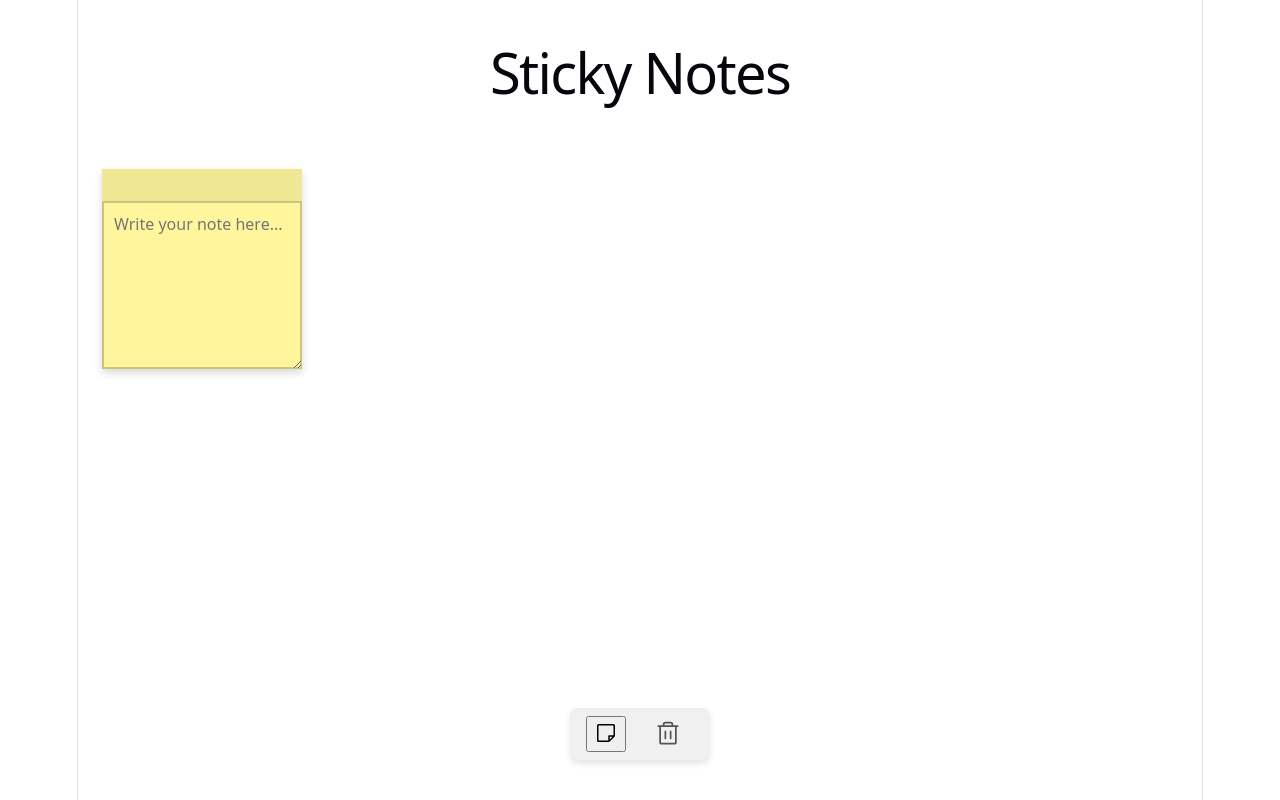
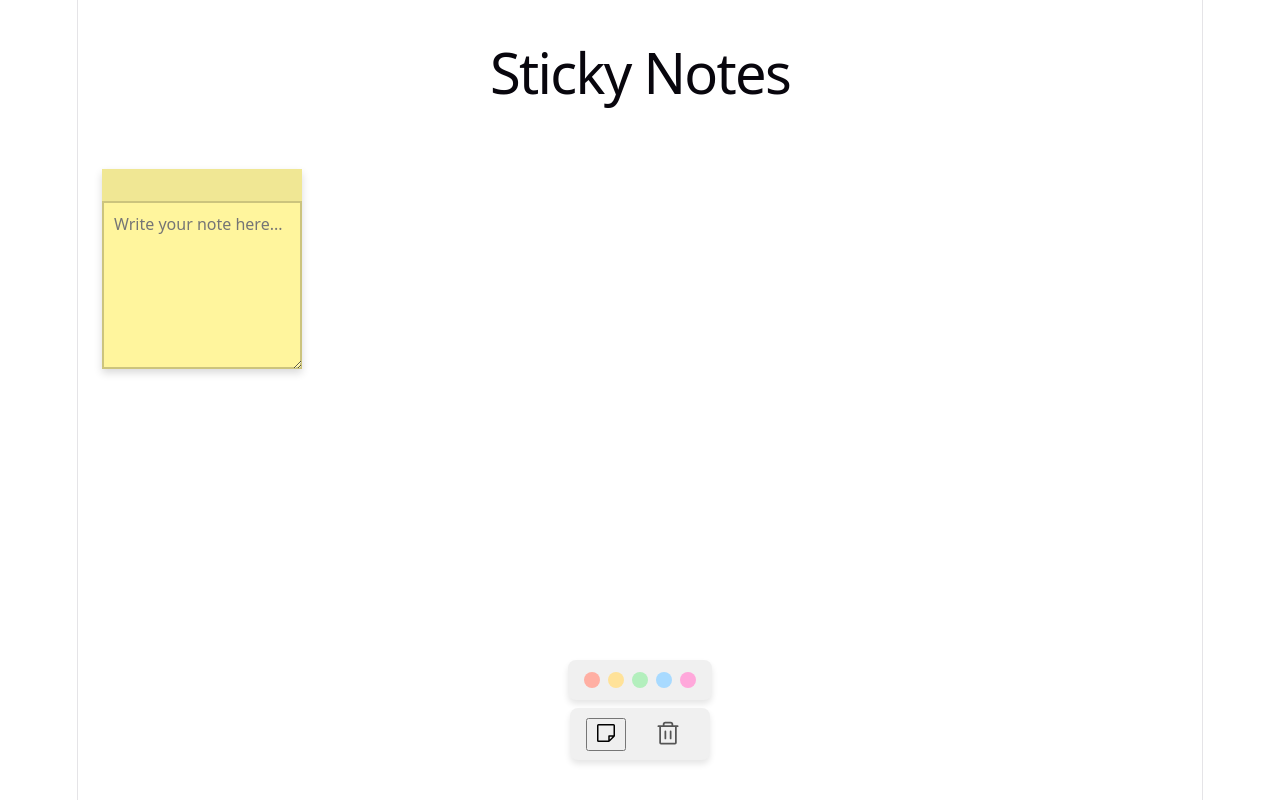
Before and after one commit to thebettertwin/sticky-notes, a React (Vite) app: page / in a window 1280 px wide. Both pictures are taken after a click on the button "Add sticky note". Built offline with nearby package versions, Linux system fonts and the light colour scheme.

Commit message:
Tidy up css/add vars and add initial colour picker

```diff
--- a/src/App.tsx
+++ b/src/App.tsx
@@ -1,7 +1,12 @@
 import { useRef, useState } from "react";
+import { NoteBlankIcon, PlusIcon } from "@phosphor-icons/react";
 import "./App.css";
+import IconButton from "./core-ui/buttons/IconButton";
+import TrashNote from "./trash-note/TrashNote";
 import Toolbar from "./core-ui/toolbar/Toolbar";
-import StickyNote, { type Note, type Pointer } from "./StickyNote/StickyNote";
+import ToolbarDock from "./core-ui/toolbar/ToolbarDock";
+import StickyNote, { type Note, type Pointer } from "./sticky-note/StickyNote";
+import ColourPicker from "./colour-picker/ColourPicker";
 
 
 const NEW_NOTE_OFFSET = 24;
@@ -9,6 +14,7 @@ const NEW_NOTE_CASCADE = 10;
 
 function App() {
   const [notes, setNotes] = useState<Note[]>([]);
+  const [showColours, setShowColours] = useState(false);
   const [isOverTrash, setIsOverTrash] = useState(false);
   const trashRef = useRef<HTMLDivElement>(null);
 
@@ -28,6 +34,7 @@ function App() {
   };
 
   const handleAddNote = () => {
+    setShowColours(true);
     setNotes((prev) => {
       const step = (prev.length % NEW_NOTE_CASCADE) + 1;
       const offset = step * NEW_NOTE_OFFSET;
@@ -68,7 +75,22 @@ function App() {
             />
           ))}
         </div>
-        <Toolbar onAddNote={handleAddNote} trashRef={trashRef} isTrashActive={isOverTrash} />
+        <ToolbarDock>
+          {showColours && (
+          <Toolbar aria-label="Note colour picker" size="sm">
+            <ColourPicker swatches={['#FFAFA3', '#FFE299', '#B3EFBD', '#A8DAFF', '#FFA8DB']} selectedColour="#FFAFA3" onSelectColour={() => {}} />
+          </Toolbar>
+          )}
+          <Toolbar aria-label="Notes">
+            <IconButton
+              label="Add sticky note"
+              icon={NoteBlankIcon}
+              hoverIcon={PlusIcon}
+              onClick={handleAddNote}
+            />
+            <TrashNote ref={trashRef} isActive={isOverTrash} />
+          </Toolbar>
+        </ToolbarDock>
       </section>
     </>
   );
--- /dev/null
+++ b/src/colour-picker/ColourPicker.css
@@ -0,0 +1,14 @@
+.colour-picker {
+  display: flex;
+  flex-direction: row;
+  gap: 0.5rem;
+  padding: 0.5rem;
+}
+
+.colour-swatch {
+  width: 1rem;
+  height: 1rem;
+  border-radius: var(--radius-lg);
+  cursor: pointer;
+  border: 2px solid transparent;
+}
--- /dev/null
+++ b/src/colour-picker/ColourPicker.tsx
@@ -0,0 +1,25 @@
+import './ColourPicker.css';
+
+interface ColourPickerProps {
+    swatches: string[];
+    selectedColour: string;
+    onSelectColour: (colour: string) => void;
+}
+
+function ColourPicker({ swatches, selectedColour, onSelectColour }: ColourPickerProps) {
+    return (
+        <div className="colour-picker">
+            {swatches.map((colour) => (
+                <button
+                    key={colour}
+                    className={`colour-swatch${selectedColour === colour ? " selected" : ""}`}
+                    style={{ backgroundColor: colour }}
+                    onClick={() => onSelectColour(colour)}
+                    aria-label={`Select colour ${colour}`}
+                />
+            ))}
+        </div>
+    );
+}
+
+export default ColourPicker;
--- a/src/core-ui/buttons/IconButton.css
+++ b/src/core-ui/buttons/IconButton.css
@@ -1,3 +1,27 @@
 .icon-button:hover {
     cursor: pointer;
 }
+
+/* Hover icon swap: both icons are rendered, CSS decides which one shows */
+.icon-button__icon--hover {
+    display: none;
+}
+
+.icon-button.has-hover-icon:focus-visible .icon-button__icon {
+    display: none;
+}
+
+.icon-button.has-hover-icon:focus-visible .icon-button__icon--hover {
+    display: block;
+}
+
+/* Only on devices that really hover, so a tap on touchscreens doesn't leave it stuck */
+@media (hover: hover) {
+    .icon-button.has-hover-icon:hover .icon-button__icon {
+        display: none;
+    }
+
+    .icon-button.has-hover-icon:hover .icon-button__icon--hover {
+        display: block;
+    }
+}
--- a/src/core-ui/buttons/IconButton.tsx
+++ b/src/core-ui/buttons/IconButton.tsx
@@ -7,19 +7,42 @@ interface IconButtonProps
   extends Omit<ComponentProps<typeof Button>, "children" | "aria-label"> {
   label: string;
   icon: Icon;
-  /** Any CSS length, e.g. "1.5rem" */
+  /** Optional icon shown instead of `icon` on hover and keyboard focus */
+  hoverIcon?: Icon;
   iconSize?: string;
 }
 
-function IconButton({ label, icon: IconComponent, iconSize = "1.5rem", className, ...props }: IconButtonProps) {
+function IconButton({
+  label,
+  icon: IconComponent,
+  hoverIcon: HoverIconComponent,
+  iconSize = "1.5rem",
+  className,
+  ...props
+}: IconButtonProps) {
   return (
     <Button
       aria-label={label}
       title={label}
-      className={["icon-button", className].filter(Boolean).join(" ")}
+      className={["icon-button", HoverIconComponent && "has-hover-icon", className]
+        .filter(Boolean)
+        .join(" ")}
       {...props}
     >
-      <IconComponent size={iconSize} aria-hidden="true" focusable="false" />
+      <IconComponent
+        className="icon-button__icon"
+        size={iconSize}
+        aria-hidden="true"
+        focusable="false"
+      />
+      {HoverIconComponent && (
+        <HoverIconComponent
+          className="icon-button__icon icon-button__icon--hover"
+          size={iconSize}
+          aria-hidden="true"
+          focusable="false"
+        />
+      )}
     </Button>
   );
 }
--- a/src/core-ui/toolbar/Toolbar.css
+++ b/src/core-ui/toolbar/Toolbar.css
@@ -1,32 +1,29 @@
-.toolbar {
+.toolbar-dock {
     position: fixed;
     bottom: 5dvh;
     left: 50%;
     transform: translateX(-50%);
     display: flex;
-    gap: var(--space-lg);
-    background-color: var(--color-surface);
-    padding: var(--space-sm) var(--space-lg);
-    border-radius: var(--radius-lg);
-    box-shadow: var(--shadow-sm);
+    flex-direction: column;
+    align-items: center;
+    gap: var(--space-sm);
     z-index: var(--z-toolbar); /* above resting notes, below a note being dragged */
 }
 
-.trash-note {
+.toolbar {
     display: flex;
     align-items: center;
-    justify-content: center;
-    padding: var(--space-xs) var(--space-md);
-    border-radius: var(--radius-md);
-    color: var(--color-icon);
-    transition:
-        background-color var(--duration-fast),
-        color var(--duration-fast),
-        transform var(--duration-fast);
+    background-color: var(--color-surface);
+    border-radius: var(--radius-lg);
+    box-shadow: var(--shadow-sm);
 }
 
-.trash-note.is-over {
-    background-color: var(--color-danger-bg);
-    color: var(--color-danger);
-    transform: scale(1.15);
+.toolbar--md {
+    gap: var(--space-lg);
+    padding: var(--space-sm) var(--space-lg);
 }
+
+.toolbar--sm {
+    gap: var(--space-sm);
+    padding: var(--space-xs) var(--space-sm);
+}
--- a/src/core-ui/toolbar/Toolbar.tsx
+++ b/src/core-ui/toolbar/Toolbar.tsx
@@ -1,26 +1,16 @@
-import type { Ref } from "react";
-import { NoteBlankIcon } from "@phosphor-icons/react";
-import IconButton from "../buttons/IconButton";
-import TrashNote from "../buttons/TrashNote";
-import './Toolbar.css';
+import type { ComponentProps } from "react";
+import "./Toolbar.css";
 
-interface ToolbarProps {
-  onAddNote: () => void;
-  trashRef: Ref<HTMLDivElement>;
-  isTrashActive: boolean;
+interface ToolbarProps extends ComponentProps<"div"> {
+  /** Required so screen readers can tell toolbars apart, e.g. "Notes" or "Note colour" */
+  "aria-label": string;
+  size?: "md" | "sm";
 }
 
-function Toolbar({ onAddNote, trashRef, isTrashActive }: ToolbarProps) {
-  return (
-    <nav className="toolbar">
-      <IconButton
-        label="Add sticky note"
-        icon={NoteBlankIcon}
-        onClick={onAddNote}
-      />
-      <TrashNote ref={trashRef} isActive={isTrashActive} />
-    </nav>
-  );
+// A generic bar of controls. Where it sits on screen is up to its parent (see ToolbarDock).
+function Toolbar({ size = "md", className, ...props }: ToolbarProps) {
+  const classes = ["toolbar", `toolbar--${size}`, className].filter(Boolean).join(" ");
+  return <div role="toolbar" className={classes} {...props} />;
 }
 
 export default Toolbar;
--- /dev/null
+++ b/src/core-ui/toolbar/ToolbarDock.tsx
@@ -0,0 +1,11 @@
+import type { ComponentProps } from "react";
+import "./Toolbar.css";
+
+// Fixed to the bottom centre of the screen. Stacks its toolbars vertically,
+// so a secondary toolbar placed first sits above the primary one.
+function ToolbarDock({ className, ...props }: ComponentProps<"div">) {
+  const classes = ["toolbar-dock", className].filter(Boolean).join(" ");
+  return <div className={classes} {...props} />;
+}
+
+export default ToolbarDock;
--- /dev/null
+++ b/src/trash-note/TrashNote.css
@@ -0,0 +1,18 @@
+.trash-note {
+    display: flex;
+    align-items: center;
+    justify-content: center;
+    padding: var(--space-xs) var(--space-md);
+    border-radius: var(--radius-md);
+    color: var(--color-icon);
+    transition:
+        background-color var(--duration-fast),
+        color var(--duration-fast),
+        transform var(--duration-fast);
+}
+
+.trash-note.is-over {
+    background-color: var(--color-danger-bg);
+    color: var(--color-danger);
+    transform: scale(1.15);
+}
--- a/src/core-ui/buttons/TrashNote.tsx
+++ b/src/trash-note/TrashNote.tsx
@@ -1,5 +1,6 @@
 import type { Ref } from "react";
 import { TrashIcon } from "@phosphor-icons/react";
+import "./TrashNote.css";
 
 interface TrashNoteProps {
   isActive: boolean;
```
Also changed, not shown: src/sticky-note/StickyNote.css (renamed from src/StickyNote/StickyNote.css), src/sticky-note/StickyNote.tsx (renamed from src/StickyNote/StickyNote.tsx).
